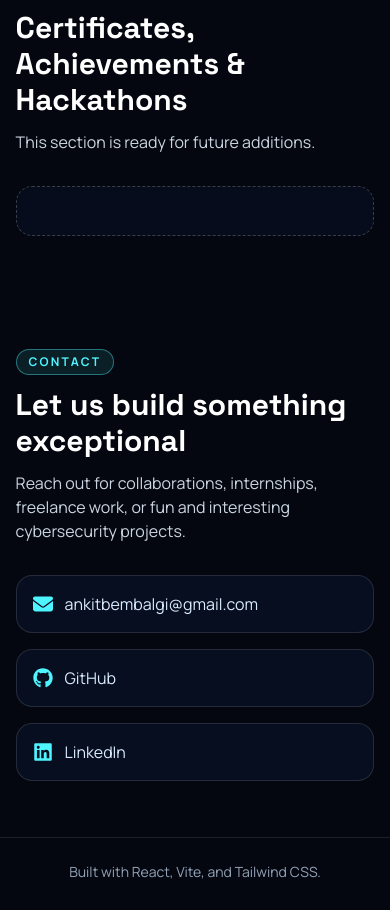
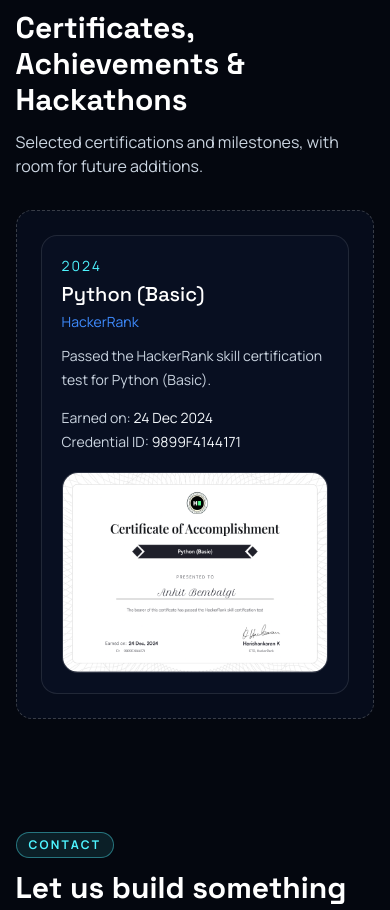
Before and after one commit to AnkitB1405/CV, a React (Vite) app: page / in a window 390 px wide. Shown: the part 5608-6518 px from the top of the page. Built offline with nearby package versions, Linux system fonts and the light colour scheme; the HTML template or start-up script is replaced by a standard one.

Commit message:
Added certificate Python

```diff
--- a/src/components/Awards.jsx
+++ b/src/components/Awards.jsx
@@ -7,18 +7,43 @@
       <SectionTitle
         eyebrow="Highlights"
         title="Certificates, Achievements & Hackathons"
-        description="This section is ready for future additions."
+        description="Selected certifications and milestones, with room for future additions."
       />
 
       <div className="rounded-2xl border border-dashed border-white/20 bg-panel/60 p-6">
         {awards.length > 0 ? (
-          <ul className="space-y-4">
+          <ul className="space-y-6">
             {awards.map((award) => (
-              <li key={`${award.title}-${award.year}`} className="rounded-xl border border-white/10 bg-panel/80 p-4">
-                <p className="text-sm uppercase tracking-[0.14em] text-cyan">{award.year}</p>
-                <h3 className="mt-1 font-display text-xl text-white">{award.title}</h3>
-                {award.organization ? <p className="mt-1 text-sm text-electric">{award.organization}</p> : null}
-                {award.description ? <p className="mt-2 text-sm text-slate-300">{award.description}</p> : null}
+              <li
+                key={`${award.title}-${award.year}`}
+                className="grid gap-5 rounded-2xl border border-white/10 bg-panel/80 p-5 md:grid-cols-[1.1fr_0.9fr] md:items-center"
+              >
+                <div>
+                  <p className="text-sm uppercase tracking-[0.14em] text-cyan">{award.year}</p>
+                  <h3 className="mt-1 font-display text-xl text-white">{award.title}</h3>
+                  {award.organization ? <p className="mt-1 text-sm text-electric">{award.organization}</p> : null}
+                  {award.description ? <p className="mt-3 text-sm leading-6 text-slate-300">{award.description}</p> : null}
+                  {award.earnedOn ? (
+                    <p className="mt-4 text-sm text-slate-300">
+                      Earned on: <span className="text-slate-100">{award.earnedOn}</span>
+                    </p>
+                  ) : null}
+                  {award.credentialId ? (
+                    <p className="mt-1 text-sm text-slate-300">
+                      Credential ID: <span className="text-slate-100">{award.credentialId}</span>
+                    </p>
+                  ) : null}
+                </div>
+
+                {award.imageUrl ? (
+                  <div className="overflow-hidden rounded-2xl border border-white/10 bg-white/5">
+                    <img
+                      src={award.imageUrl}
+                      alt={`${award.title} certificate`}
+                      className="h-full w-full object-cover"
+                    />
+                  </div>
+                ) : null}
               </li>
             ))}
           </ul>
--- a/src/data/siteData.js
+++ b/src/data/siteData.js
@@ -119,5 +119,14 @@
   }
 ];
 
-// Keep the structure ready; add objects later when achievements are available.
-export const awards = [];
+export const awards = [
+  {
+    title: 'Python (Basic)',
+    organization: 'HackerRank',
+    year: '2024',
+    earnedOn: '24 Dec 2024',
+    credentialId: '9899F4144171',
+    description: 'Passed the HackerRank skill certification test for Python (Basic).',
+    imageUrl: '/download.png'
+  }
+];
```
Also changed, not shown: download.png (added), public/download.png (added).
